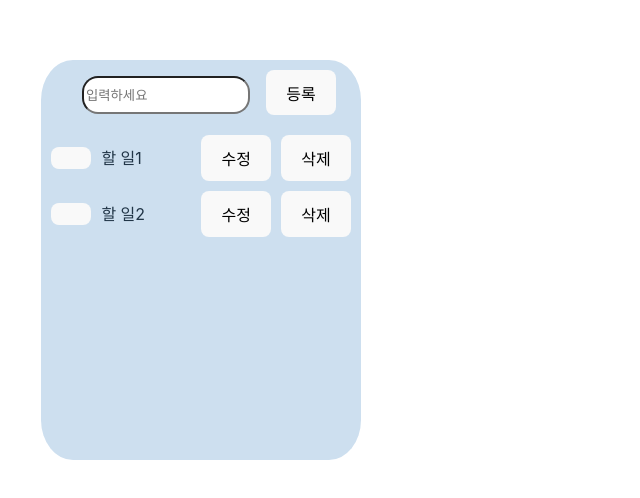
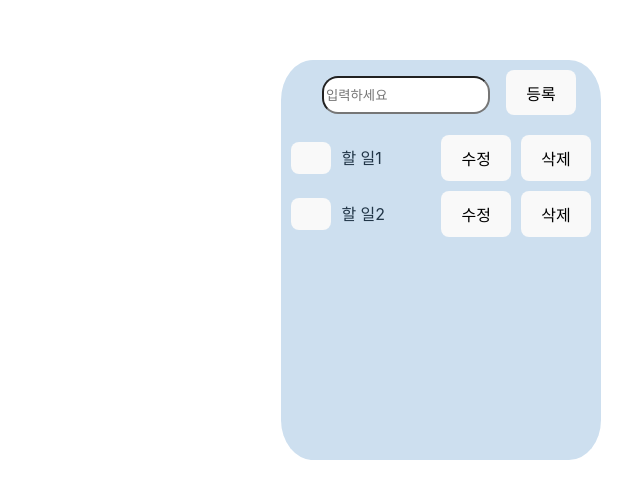
Before and after one commit to suhyeon0111/Typescript_study, a React (Vite) app in the folder myWebPage/: page / in a window 1280 px wide. Shown: the part 140-638 px from the top of the page, without its empty margins (199-839 px from the left). Built offline with nearby package versions, Linux system fonts and the light colour scheme.

Commit message:
[feat]: 입력값 없을때 에러 알림 [style]: 완료버튼 수정, 가로 중앙정렬 수정

```diff
--- a/myWebPage/src/App.css
+++ b/myWebPage/src/App.css
@@ -2,6 +2,6 @@
   display: flex;
   justify-content: center; /*가로 중앙 정렬 */
   align-items: center; /*세로 중앙 정렬 */
-  width: 100vh; /*화면 전체 가로 길이*/
+  width: 100vw; /*화면 전체 가로 길이*/
   height: 100vh; /*화면 전체 높이*/
 }
--- a/myWebPage/src/Components/TodoItem.tsx
+++ b/myWebPage/src/Components/TodoItem.tsx
@@ -51,9 +51,8 @@ export default function TodoItem({
             {
                 !isUpdating ? (
                     <li className='todoContainer'>
-                        {/* {completed ? <button>완료됨</button> : <button>미완료</button>} */}
                         <button className="Button_complete" onClick={handleComplete}>
-                            {completed ? "완료됨" : ""}
+                            {completed ? "✅" : "  "}
                         </button>
                         <p style={completed ? { textDecoration: "line-through" } : undefined}> {text}</p>
                         <div>
--- a/myWebPage/src/Components/TodoList.tsx
+++ b/myWebPage/src/Components/TodoList.tsx
@@ -32,6 +32,9 @@ function TodoList() {
   }
   // 입력 확인
   const textInputHandler = (event: React.FormEvent<HTMLFormElement>) => {
+    if (!inputText.trim()) {
+      alert("입력되지 않았습니다.");
+    } else {
       event.preventDefault();
       const newTodo: TList = {
         id: Date.now(),
@@ -40,6 +43,7 @@ function TodoList() {
       };
       setTodoList([...todoList, newTodo]);
       setInputText("");
+    }
   }
   // 삭제 함수
   const textDeleteHandler = (id: number) => {
--- a/myWebPage/src/Components/TodoStyle.css
+++ b/myWebPage/src/Components/TodoStyle.css
@@ -16,6 +16,10 @@
 .todoContainer > button {
     display: flex;
     margin: 0 10px 0 10px;
+    width: 3vw;
+    height: 4vh;
+    justify-content: center; /*글자 가로 중앙정렬*/
+    align-items: center; /*글자 세로 중앙정렬*/
 }
 .todoContainer > div{
     margin-left: auto;
```
Lines whose indentation alone changed are shown as unchanged.
